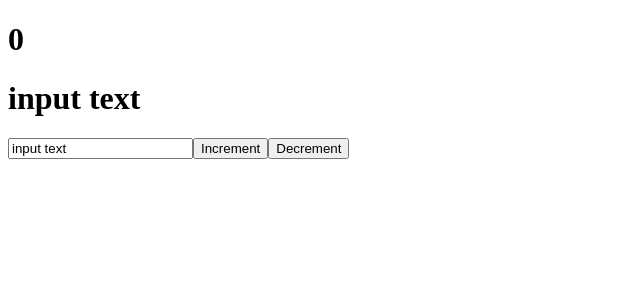
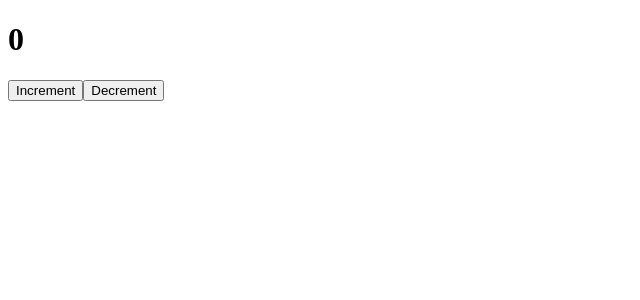
Before and after one commit to paxagi/learning-react, a React (Create React App) app: page / in a window 1280 px wide. Shown: the top 300 px of the page, without its empty margins (0-640 px from the left). Built offline with nearby package versions, Linux system fonts and the light colour scheme.

Commit message:
feat: add component-Counter

```diff
--- a/src/App.js
+++ b/src/App.js
@@ -1,27 +1,12 @@
 import React, { useState } from 'react'
+import Counter from './components/Counter';
 
 function App() {
-  const [likes, setlikes] = useState(0)
   const [value, setValue] = useState('input text')
-
-  const increment = function() {
-    setlikes(likes + 1)
-  }
-  const decrement = function() {
-    setlikes(likes - 1)
-  }
 
   return (
     <div className="App">
-      <h1>{likes}</h1>
-      <h1>{value}</h1>
-      <input
-        type = "text"
-        value = {value}
-        onChange = {event => setValue(event.target.value)}
-      />
-      <button onClick = {increment}>Increment</button>
-      <button onClick = {decrement}>Decrement</button>
+      <Counter />
     </div>
   );
 }
--- /dev/null
+++ b/src/components/Counter.jsx
@@ -0,0 +1,24 @@
+import React, { useState } from 'react'
+
+const Counter = function () {
+  const [count, setCount] = useState(0 )
+
+  const increment = function() {
+    setCount(count + 1)
+  }
+  const decrement = function() {
+    setCount(count - 1)
+  }
+
+  return (
+    <div>
+      <h1>
+        {count}
+      </h1>
+      <button onClick = {increment}>Increment</button>
+      <button onClick = {decrement}>Decrement</button>
+    </div>
+  )
+}
+
+export default Counter;
```
